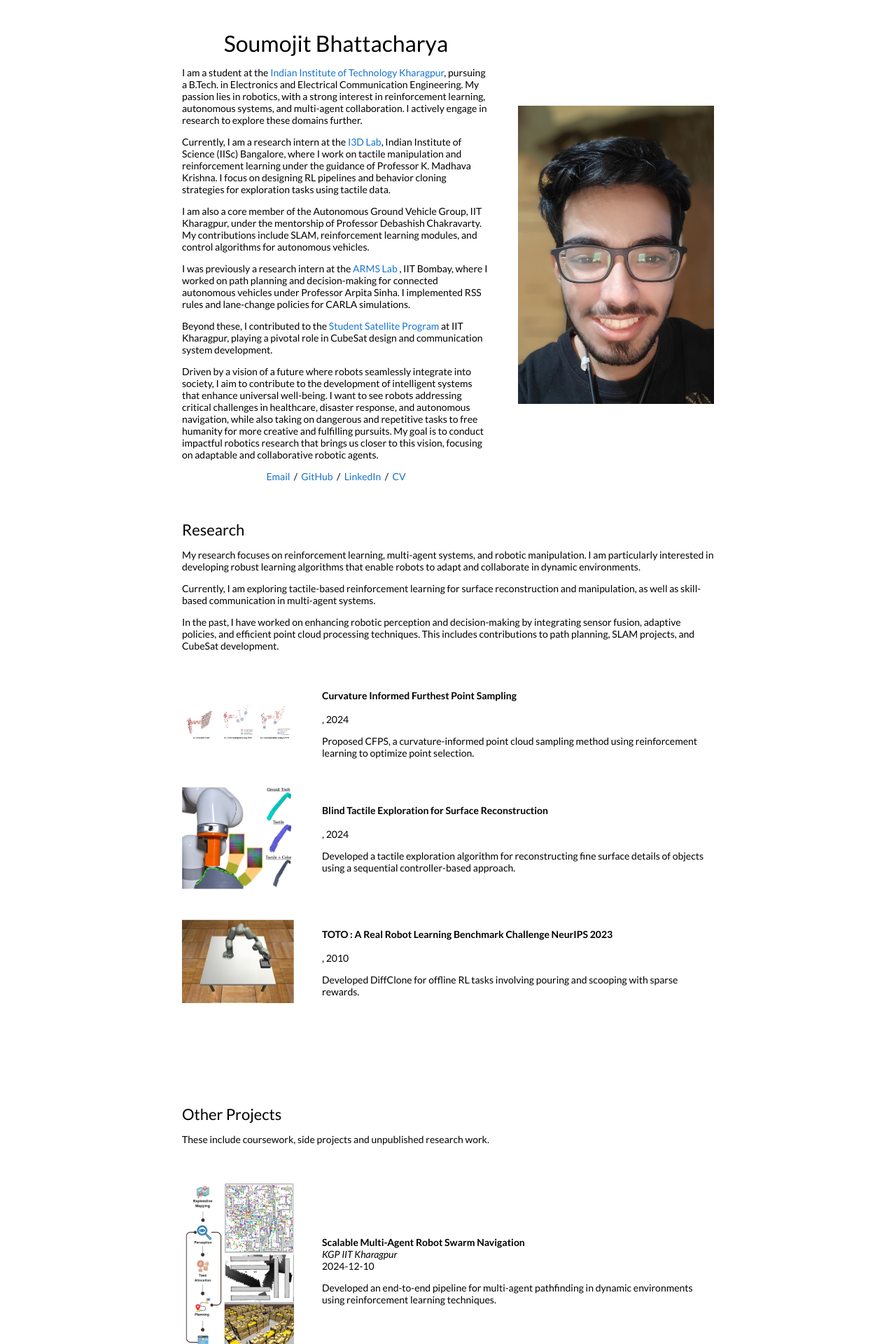
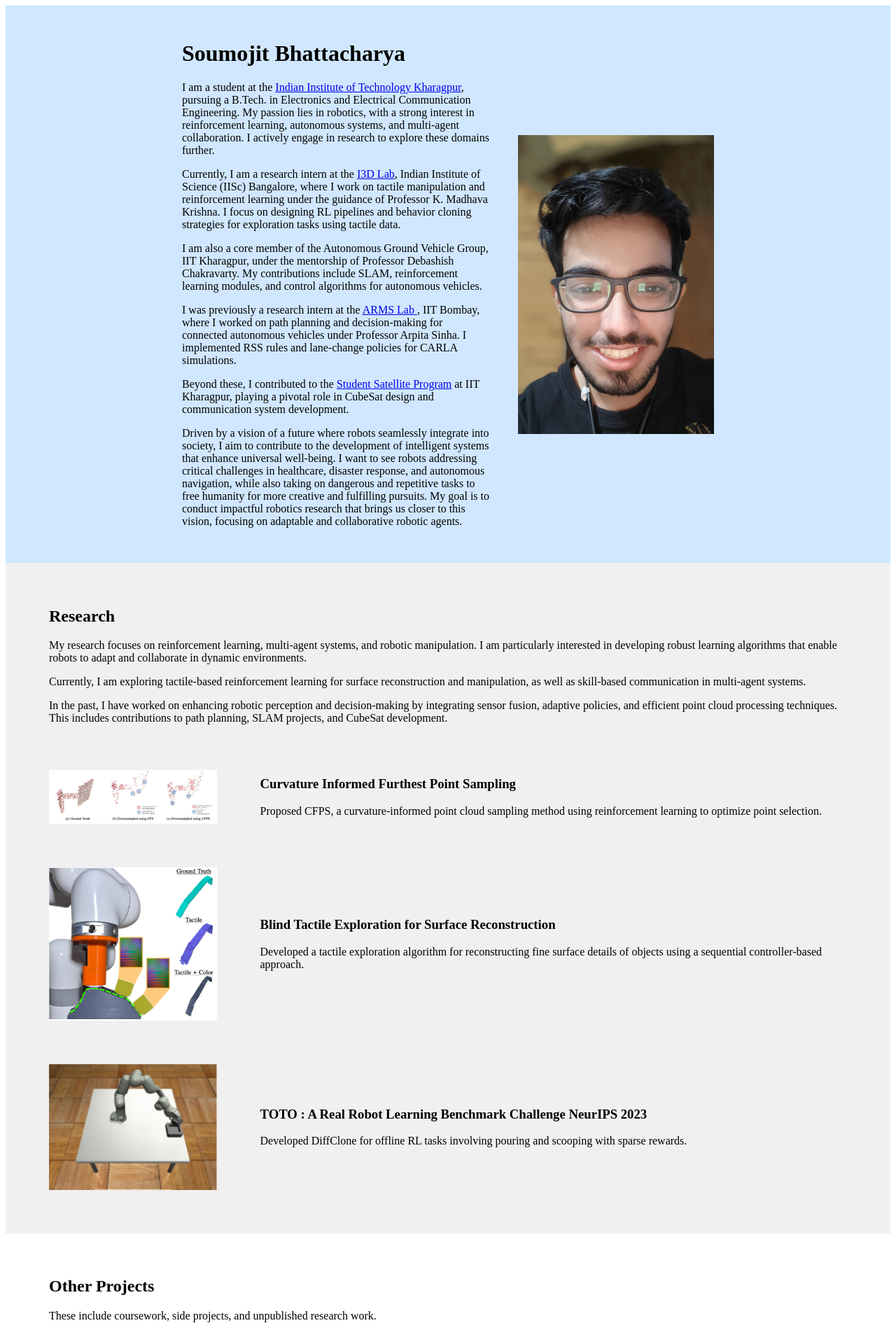
Before and after one commit to BabaYaga840/BabaYaga840.github.io, a Jekyll site: the page built from _posts/2024-12-11-MAPF.markdown, in a window 1280 px wide. Shown: the top 1920 px of the page at 70% size. Built offline with Jekyll 4.4.1, drawn with Linux system fonts in a browser that asks for light colours; some of the changed text lies outside the part shown.

Commit message:
Update default.html

```diff
--- a/_layouts/default.html
+++ b/_layouts/default.html
@@ -1,30 +1,22 @@
-<!DOCTYPE HTML>
-<html lang="en">
-
 <head>
-  <!-- Google tag (gtag.js) -->
-  <script async src="https://www.googletagmanager.com/gtag/js?id=G-E00L9PT3V9"></script>
-  <script>
-    window.dataLayer = window.dataLayer || [];
-    function gtag(){dataLayer.push(arguments);}
-    gtag('js', new Date());
-
-    gtag('config', 'G-E00L9PT3V9');
-  </script>
-  <title>{{ site.name }}</title>
-
-  <meta content="text/html; charset=utf-8" http-equiv="Content-Type">
-
-  <meta name="author" content="{{ site.name }}" />
-  <meta name="viewport" content="width=device-width, initial-scale=1">
-
-  <link rel="stylesheet" type="text/css" href="{{ site.baseurl }}/style.css" />
-  <link rel="canonical" href="{{ page.url | replace:'index.html','' | prepend: site.baseurl | prepend: site.url }}">
-  <link href="https://fonts.googleapis.com/css?family=Lato:400,700,400italic,700italic" rel="stylesheet" type="text/css">
-
+  <style>
+    .section-intro {
+      background-color: #d0e7ff;  /* Light Blue */
+      padding: 30px;
+    }
+    .section-research {
+      background-color: #f0f0f0;  /* Light Grey */
+      padding: 30px;
+    }
+    .section-projects {
+      background-color: #ffffff;  /* White */
+      padding: 30px;
+    }
+  </style>
 </head>
 
 <body>
+  <div class="section-intro">
     <table style="width:100%;max-width:800px;border:0px;border-spacing:0px;border-collapse:separate;margin-right:auto;margin-left:auto;">
       <tr style="padding:0px">
         <td style="padding:0px">
@@ -52,22 +44,19 @@
 <p>
     Driven by a vision of a future where robots seamlessly integrate into society, I aim to contribute to the development of intelligent systems that enhance universal well-being. I want to see robots addressing critical challenges in healthcare, disaster response, and autonomous navigation, while also taking on dangerous and repetitive tasks to free humanity for more creative and fulfilling pursuits. My goal is to conduct impactful robotics research that brings us closer to this vision, focusing on adaptable and collaborative robotic agents.
 </p>
-
-
-              <p style="text-align:center">
-                <a href="mailto:soumojit048@kgpian.iitkgp.ac.in">Email</a> &nbsp;/&nbsp;
-                <a href="https://github.com/BabaYaga840">GitHub</a> &nbsp;/&nbsp;
-                <a href="https://www.linkedin.com/in/soumojit-bhattacharya-49575b1b0/"> LinkedIn </a> &nbsp;/&nbsp;
-                <a href="grad_CV.pdf">CV</a>
-              </p>
               </td>
               <td style="padding:2.5%;width:40%;max-width:40%">
                 <img style="width:100%;max-width:100%" alt="profile photo" src="images/photo.jpeg">
               </td>
             </tr>
           </table>
+        </td>
+      </tr>
+    </table>
+  </div>
 
-        <table style="width:100%;border:0px;border-spacing:0px;border-collapse:separate;margin-right:auto;margin-left:auto;">
+  <div class="section-research">
+    <table style="width:100%;">
       <tr>
         <td style="padding:2.5%;width:100%;vertical-align:middle">
           <h2>Research</h2>
@@ -79,142 +68,55 @@
 </p>
 <p>
     In the past, I have worked on enhancing robotic perception and decision-making by integrating sensor fusion, adaptive policies, and efficient point cloud processing techniques. This includes contributions to path planning, SLAM projects, and CubeSat development.
-</p>
-
-            </td>
+</p>        </td>
       </tr>
     </table>
-        <table style="width:100%;border:0px;border-spacing:0px;border-collapse:separate;margin-right:auto;margin-left:auto;">
 
+    <table style="width:100%;">
       {% for post in site.posts %}
       {% for cat in post.categories %}
       {% if cat == 'research' %}
       <tr>
-            <td style="padding:2.5%;width:25%;vertical-align:middle;min-width:120px">
+        <td style="padding:2.5%;width:25%;vertical-align:middle;">
           <img src="{{post.image}}" alt="project image" style="width:auto; height:auto; max-width:100%;" />
         </td>
         <td style="padding:2.5%;width:75%;vertical-align:middle">
           <h3>{{post.title}}</h3>
-              <br>
-              {{post.authors}}
-
-              <br>
-              <em>{{post.venue}}</em>, {{ post.date | date: "%Y" }}
-              <br>
-              {% if post.arxiv %}
-              <a href="{{post.arxiv}}">arxiv</a> /
-              {% endif %}
-              {% if post.video %}
-              <a href="{{post.video}}">video</a> /
-              {% endif %}
-              {% if post.code %}
-              <a href="{{post.code}}">code</a> /
-              {% endif %}
-              {% if post.poster %}
-              <a href="{{post.poster}}">poster</a> /
-              {% endif %}
-              {% if post.slides %}
-              <a href="{{post.slides}}">slides</a> /
-              {% endif %}
-              {% if post.website %}
-              <a href="{{post.website}}">website</a> /
-              {% endif %}
-              {% if post.youtube %}
-              <a href="{{post.youtube}}">youtube</a> /
-              {% endif %}
-              <p></p>
-              {{ post.excerpt }}
+          <p>{{ post.excerpt }}</p>
         </td>
       </tr>
       {% endif %}
       {% endfor %}
       {% endfor %}
     </table>
-        <br>
-        <br>
-        <br>
+  </div>
 
-        <br>
-        <br>
-        <br>
-        <table style="width:100%;border:0px;border-spacing:0px;border-collapse:separate;margin-right:auto;margin-left:auto;">
+  <div class="section-projects">
+    <table style="width:100%;">
       <tr>
-            <td style="padding:2.5%;width:100%;vertical-align:middle">
+        <td style="padding:2.5%;width:100%;">
           <h2>Other Projects</h2>
-              <p> These include coursework, side projects and unpublished research work.
-              </p>
+          <p>These include coursework, side projects, and unpublished research work.</p>
         </td>
       </tr>
     </table>
-        <table style="width:100%;border:0px;border-spacing:0px;border-collapse:separate;margin-right:auto;margin-left:auto;">
 
+    <table style="width:100%;">
       {% for post in site.posts %}
       {% for cat in post.categories %}
       {% if cat != 'research' and cat != 'Intel' %}
       <tr>
-            <td style="padding:2.5%;width:25%;vertical-align:middle;min-width:120px">
+        <td style="padding:2.5%;width:25%;vertical-align:middle;">
           <img src="{{post.image}}" alt="project image" style="width:auto; height:auto; max-width:100%;" />
         </td>
         <td style="padding:2.5%;width:75%;vertical-align:middle">
           <h3>{{post.title}}</h3>
-              <br>
-              <em>{{post.categories}} {{post.course}}</em>
-              <br>
-              {{ post.date | date: "%Y-%m-%d" }}
-
-              <br>
-              {% if post.website %}
-              <a href="{{post.website}}">website</a> /
-              {% endif %}
-              {% if post.paper %}
-              <a href="{{post.paper}}">paper</a> /
-              {% endif %}
-              {% if post.patent %}
-              <a href="{{post.patent}}">patent</a> /
-              {% endif %}
-              {% if post.patent2 %}
-              <a href="{{post.patent2}}">patent #2</a> /
-              {% endif %}
-              {% if post.patent3 %}
-              <a href="{{post.patent3}}">patent #3</a> /
-              {% endif %}
-              {% if post.video %}
-              <a href="{{post.video}}">video</a> /
-              {% endif %}
-              {% if post.video2 %}
-              <a href="{{post.video2}}">video #2</a> /
-              {% endif %}
-              {% if post.code %}
-              <a href="{{post.code}}">code</a> /
-              {% endif %}
-              {% if post.poster %}
-              <a href="{{post.poster}}">poster</a> /
-              {% endif %}
-              {% if post.slides %}
-              <a href="{{post.slides}}">slides</a> /
-              {% endif %}
-              <p></p>
-              {{ post.excerpt }}
+          <p>{{ post.excerpt }}</p>
         </td>
       </tr>
       {% endif %}
       {% endfor %}
       {% endfor %}
     </table>
-
-        <table style="width:100%;border:0px;border-spacing:0px;border-collapse:separate;margin-right:auto;margin-left:auto;">
-          <tr>
-            <td style="padding:0px">
-              <br>
-              <p style="text-align:center;font-size:small;">
-                Design and source code from <a style="font-size:small;" href="https://jonbarron.info">Jon Barron's website</a>
-              </p>
-            </td>
-          </tr>
-        </table>
-      </td>
-    </tr>
-  </table>
+  </div>
 </body>
-
-</html>
```
Lines whose indentation alone changed are shown as unchanged.
